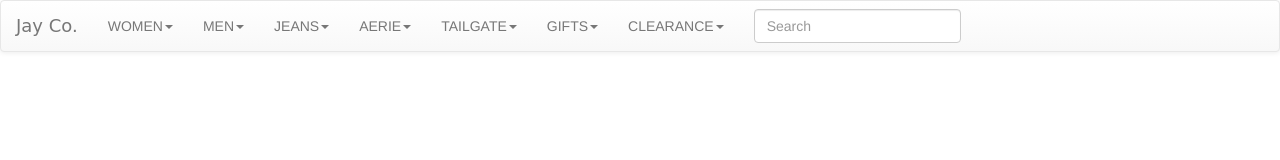
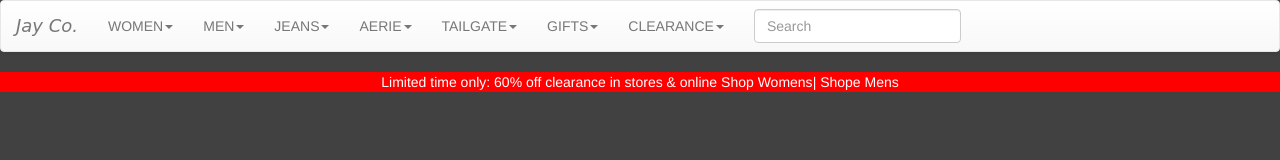
Before and after one commit to jaysiiin/myFavoriteSite, a plain HTML site: page myFavoriteSite/index.html in a window 1280 px wide. Drawn offline with nearby package versions, Linux system fonts and the light colour scheme; a web font is replaced by a local one.

Commit message:
added sales bar

```diff
--- a/myFavoriteSite/StyleSheet1.css
+++ b/myFavoriteSite/StyleSheet1.css
@@ -1,6 +1,17 @@
 body {
+    background-color:#424142;
 
 }
 div.navbar-header{
-font-family: 'Sarina', cursive;
+    font-family: 'Sarina', cursive;
+    font-style: italic;
 }
+
+p.salesBar{
+    background-color:red;
+    color: white;
+    text-align:center
+}
+#saleBarLink{
+    color:white;
+}
--- a/myFavoriteSite/index.html
+++ b/myFavoriteSite/index.html
@@ -116,5 +116,9 @@
         </div><!-- /.container-fluid -->
     </nav>
 
+<p class="salesBar">Limited time only: 60% off clearance in stores & online <a href="#yoyoyo" id="saleBarLink">Shop Womens</a>| <a href="#gg" id="saleBarLink">Shope Mens</a></p>
+
+
+
 </body>
 </html>
```
